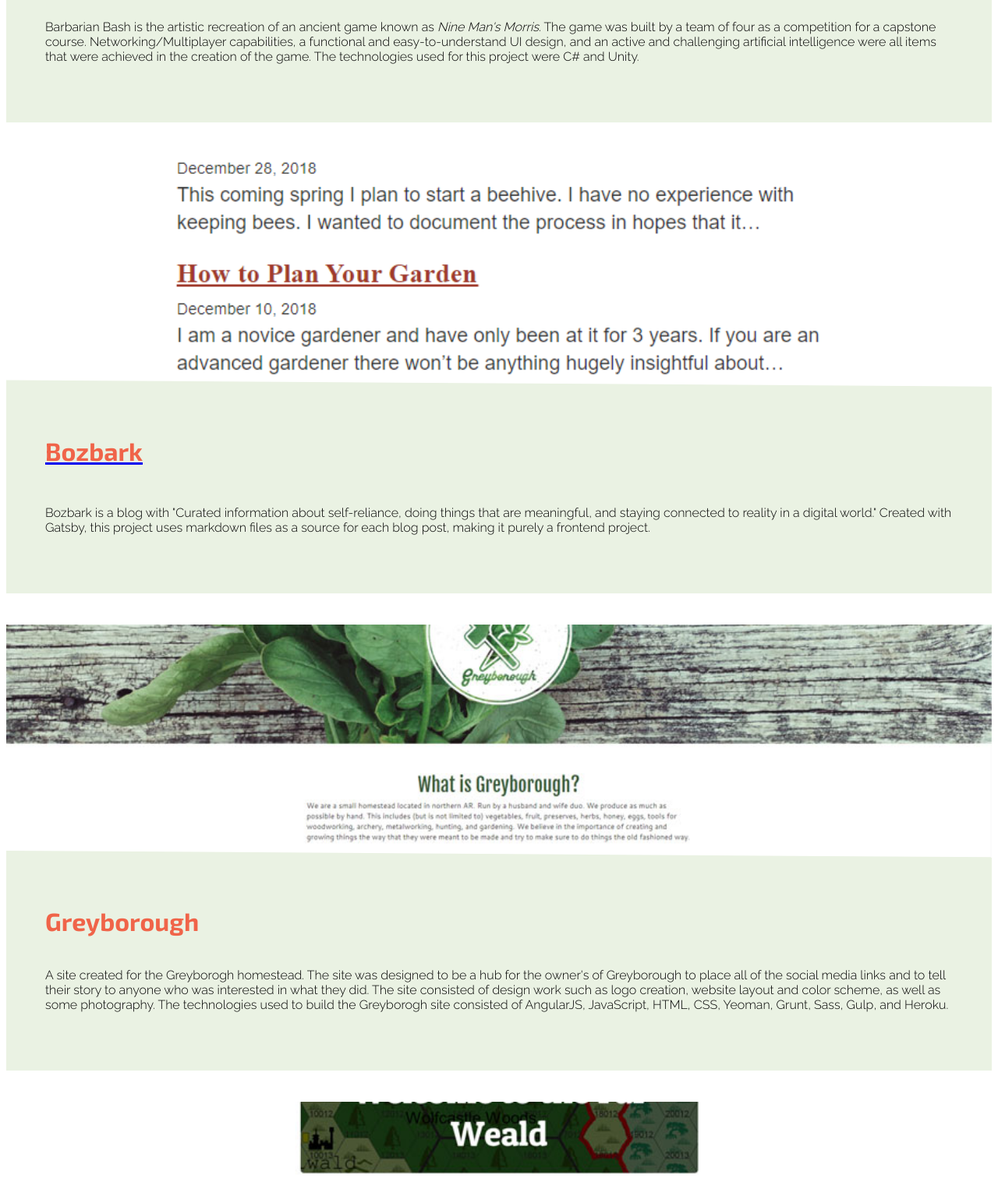
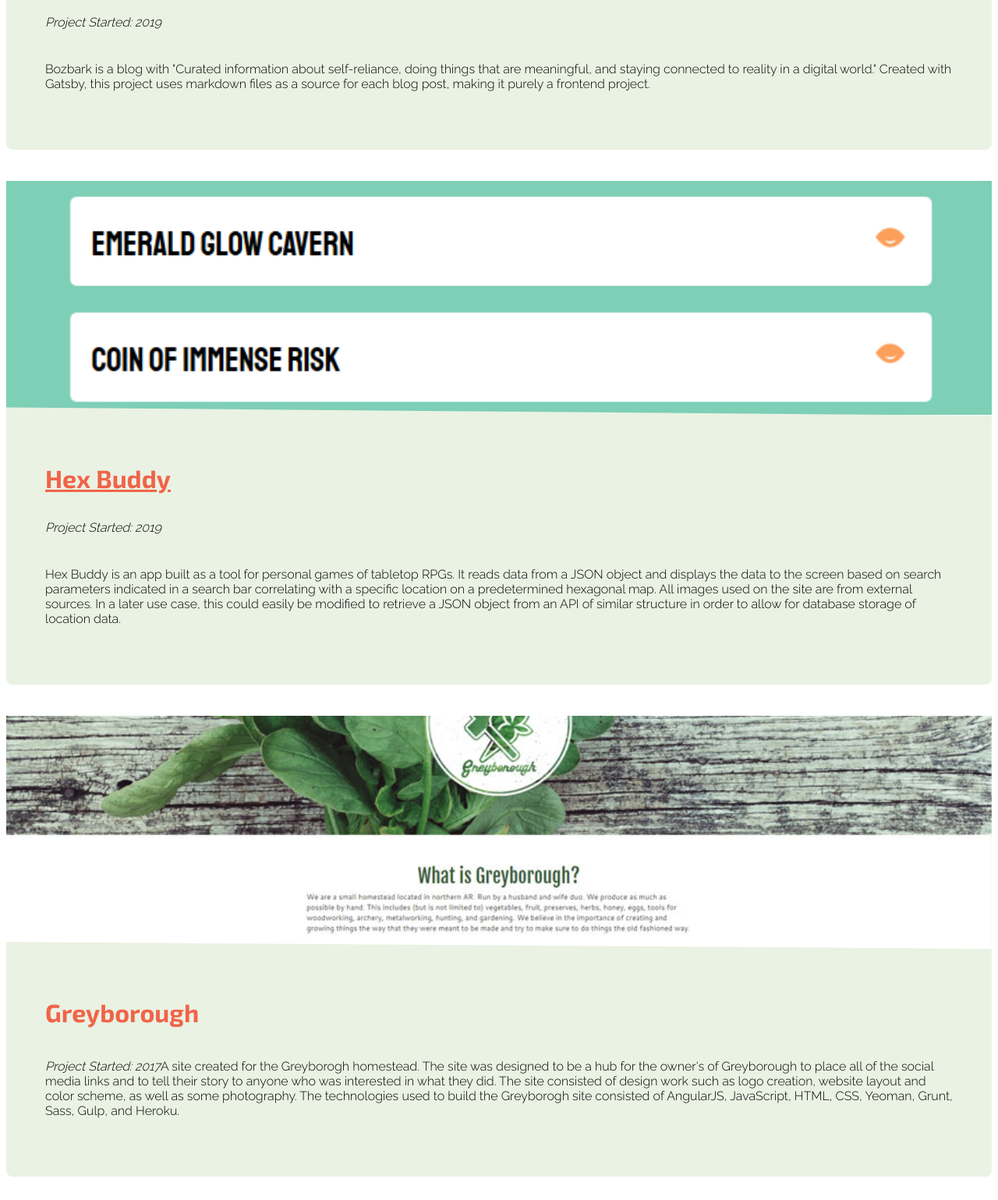
Before and after one commit to venerable-bede/tyler-website-2.0, a Gatsby site: page /work in a window 1280 px wide. Shown: the part 423-1962 px from the top of the page at 78% size. Built offline with nearby package versions, Linux system fonts and the light colour scheme; Gatsby itself is replaced by a stand-in of ours; a web font is replaced by a local one.

Commit message:
Added new hex buddy item to work Added new codesandbox link Updated a few styles

```diff
--- a/src/components/ContentCard/index.css
+++ b/src/components/ContentCard/index.css
@@ -6,6 +6,7 @@
   margin: 0;
   margin: 10px;
   clip-path: polygon(0 0, 100% 3%, 100% 100%, 0% 100%);
+  border-radius: 0px 0px 8px 8px;
 }
 
 .flexContainer {
@@ -46,6 +47,12 @@
   margin-bottom: 10px;
 }
 
+a {
+  font-family: 'Exo 2', sans-serif;
+  color: #f06449;
+  margin-bottom: 10px;
+}
+
 h2 {
   font-family: 'Raleway', sans-serif;
 }
--- a/src/components/SocialBar/index.js
+++ b/src/components/SocialBar/index.js
@@ -17,6 +17,11 @@
           <FontAwesome.FaGithubSquare className="fontAwesome" />
         </a>
       </div>
+      <div>
+        <a href="https://codesandbox.io/u/SirTyz">
+          <FontAwesome.FaCode className="fontAwesome" />
+        </a>
+      </div>
     </div>
   </div>
 )
--- a/src/layouts/index.css
+++ b/src/layouts/index.css
@@ -47,6 +47,7 @@
 a:hover {
   outline-width: 0;
 }
+
 abbr[title] {
   border-bottom: none;
   text-decoration: underline;
@@ -237,6 +238,7 @@
   font-size: 2.25rem;
   line-height: 1.1;
 }
+
 h2 {
   margin-left: 0;
   margin-right: 0;
--- a/src/pages/work.js
+++ b/src/pages/work.js
@@ -8,13 +8,75 @@
 import bbashImg from '../Images/finished_logo.png'
 import estariaDb from '../Images/estariaDb.jpg'
 import bozbarkImg from '../Images/bozbark-screenshot.png'
+import hexBuddyImg from '../Images/hexbuddy.png'
 import ButtonLink from '../components/ButtonLink'
 
 const Work = () => (
   <div>
+    <CardWithImage imageURL={bozbarkImg}>
+      <a href="https://www.bozbark.com">
+        <h1>Bozbark</h1>
+      </a>
+      <i>Project Started: 2019</i>
+      <p>
+        Bozbark is a blog with "Curated information about self-reliance, doing
+        things that are meaningful, and staying connected to reality in a
+        digital world." Created with Gatsby, this project uses markdown files as
+        a source for each blog post, making it purely a frontend project.
+      </p>
+    </CardWithImage>
+
+    <CardWithImage imageURL={hexBuddyImg}>
+      <a href="https://www.hexbuddy.com">
+        <h1>Hex Buddy</h1>
+      </a>
+      <i>Project Started: 2019</i>
+      <p>
+        Hex Buddy is an app built as a tool for personal games of tabletop RPGs.
+        It reads data from a JSON object and displays the data to the screen
+        based on search parameters indicated in a search bar correlating with a
+        specific location on a predetermined hexagonal map. All images used on
+        the site are from external sources. In a later use case, this could
+        easily be modified to retrieve a JSON object from an API of similar
+        structure in order to allow for database storage of location data.
+      </p>
+    </CardWithImage>
+
+    <CardWithImage imageURL={greyborough}>
+      <h1>Greyborough</h1>
+      <p>
+        <i>Project Started: 2017</i>A site created for the Greyborogh homestead.
+        The site was designed to be a hub for the owner's of Greyborough to
+        place all of the social media links and to tell their story to anyone
+        who was interested in what they did. The site consisted of design work
+        such as logo creation, website layout and color scheme, as well as some
+        photography. The technologies used to build the Greyborogh site
+        consisted of AngularJS, JavaScript, HTML, CSS, Yeoman, Grunt, Sass,
+        Gulp, and Heroku.
+      </p>
+    </CardWithImage>
+
+    <CardWithImage imageURL={serviceMasterImg}>
+      <a href="http://www.servicemastermedical.com/">
+        <h1>Service Master Medical</h1>
+      </a>
+      <i>Project Started: 2016</i>
+      <p>
+        Worked with Service Master Medical to update their old site. The owner
+        of the site was not looking for anything fancy, so a static site was
+        created that showcased all of their products. Specific images were used
+        as requested by the owner of Service Master Medical. A new color scheme
+        and logo were created for this project as well. Throughout the entire
+        process the client was very active and made several design decisions
+        about the site. Technologies used to build the site were AngularJS,
+        JavaScript, HTML, CSS, Yeoman, Grunt, Sass, Gulp, and Heroku.
+      </p>
+    </CardWithImage>
+
     <CardWithImage imageURL={bbashImg}>
       <h1>Barbarian Bash</h1>
       <p>
+        <i>Project Started: 2016</i>
         Barbarian Bash is the artistic recreation of an ancient game known as{' '}
         <i>Nine Man's Morris</i>. The game was built by a team of four as a
         competition for a capstone course. Networking/Multiplayer capabilities,
@@ -25,47 +87,16 @@
       </p>
     </CardWithImage>
 
-  <CardWithImage imageURL={bozbarkImg}>
-      <a href="https://www.bozbark.com"><h1>Bozbark</h1></a>
-      <p>
-        Bozbark is a blog with "Curated information about self-reliance, doing things that are meaningful, and staying connected to reality in a digital world." Created with Gatsby, this project uses markdown files as a source for each blog post, making it purely a frontend project.
-      </p>
-    </CardWithImage>
-
-    <CardWithImage imageURL={greyborough}>
-      <h1>Greyborough</h1>
-      <p>
-        A site created for the Greyborogh homestead. The site was designed to be
-        a hub for the owner's of Greyborough to place all of the social media
-        links and to tell their story to anyone who was interested in what they
-        did. The site consisted of design work such as logo creation, website
-        layout and color scheme, as well as some photography. The technologies
-        used to build the Greyborogh site consisted of AngularJS, JavaScript,
-        HTML, CSS, Yeoman, Grunt, Sass, Gulp, and Heroku.
-      </p>
-    </CardWithImage>
-
     <CardWithImage imageURL={estariaDb}>
-      <h1>Estaria DB</h1>
+      <a href="http://fourthnode.herokuapp.com">
+        <h1>Estaria DB</h1>
+      </a>
+      <i>Project Started: 2015</i>
       <p>
         A web app that was created as a database lookup for a gaming group. It
         contained several random item generators for names of places, things,
         and people. The app included a JSON object full of data that needed to
         be sorted through and displayed based on a user's search criteria.
-      </p>
-    </CardWithImage>
-
-    <CardWithImage imageURL={serviceMasterImg}>
-      <h1>Service Master Medical</h1>
-      <p>
-        Worked with Service Master Medical to update their old site. The owner
-        of the site was not looking for anything fancy, so a static site was
-        created that showcased all of their products. Specific images were used
-        as requested by the owner of Service Master Medical. A new color scheme
-        and logo were created for this project as well. Throughout the entire
-        process the client was very active and made several design decisions
-        about the site. Technologies used to build the site were AngularJS,
-        JavaScript, HTML, CSS, Yeoman, Grunt, Sass, Gulp, and Heroku.
       </p>
     </CardWithImage>
 
@@ -85,7 +116,9 @@
     </CardWithImage>
 
     <CardWithImage imageURL={photography}>
-      <h1>Photography</h1>
+      <a href="https://www.instagram.com/sir_tyz">
+        <h1>Photography</h1>
+      </a>
       <p>
         Not all clients want an illustrated look. Many times to achieve a more
         professional appearance photography is used in place of illustration. If
```
Also changed, not shown: src/pages/skills.js (+4 -8 lines), src/Images/hexbuddy.png (added), 1 other file.
